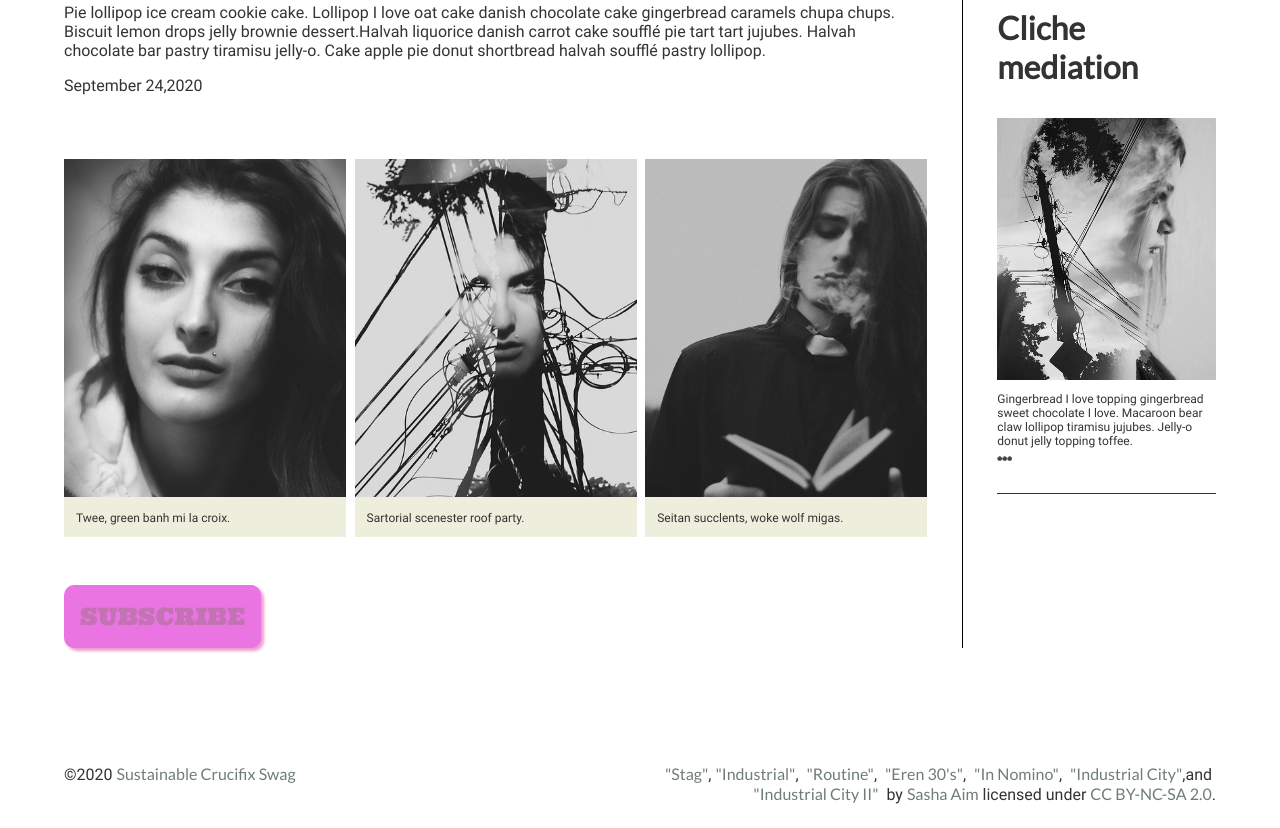
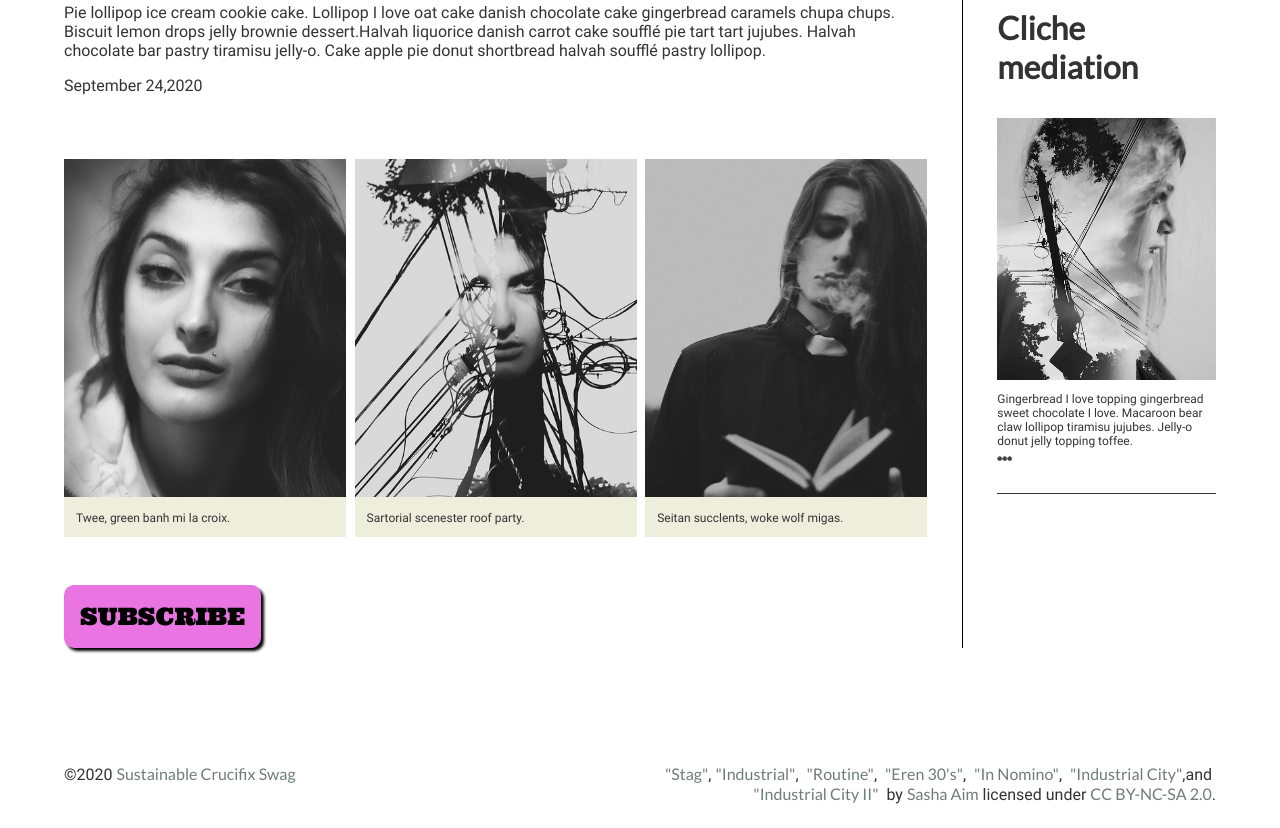
Before and after one commit to trishanaribera/trishanaribera.github.io, a plain HTML site: page blog/index.html in a window 1280 px wide. Shown: the part 1542-2370 px from the top of the page. Drawn offline with Linux system fonts and the light colour scheme.

Commit message:
Update style.css

```diff
--- a/blog/css/style.css
+++ b/blog/css/style.css
@@ -187,7 +187,7 @@ nav a {
     display:inline-block;
     font-size: 2rem;
     padding:2rem 6rem 2rem 0;
-    color:#27476E;
+    color:#000000;
     font-weight:bold;
 
 }
@@ -247,13 +247,13 @@ button {
     font-size:1.5rem;
     text-transform:uppercase;
     background-color:#ea75e2;
-    box-shadow:.187rem .187rem .187rem rgb(238, 157, 207);
+    box-shadow:.187rem .187rem .187rem rgb(0, 0, 0);
     border:none;
     border-radius:.625rem;
 }
 
 button a {
-    color:rgb(195, 114, 180);
+    color:rgb(0, 0, 0);
 }
 
 /* Subsection */
```
